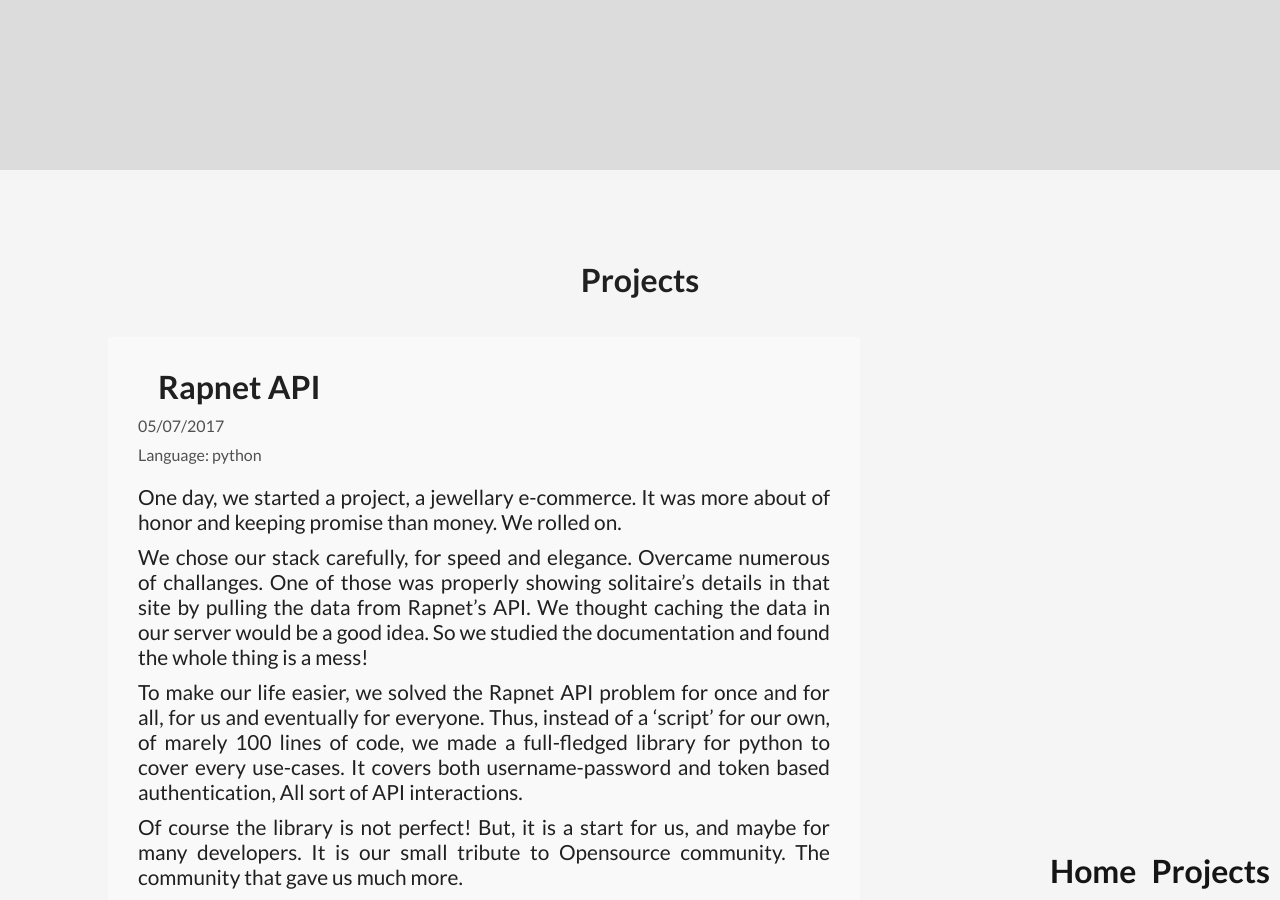
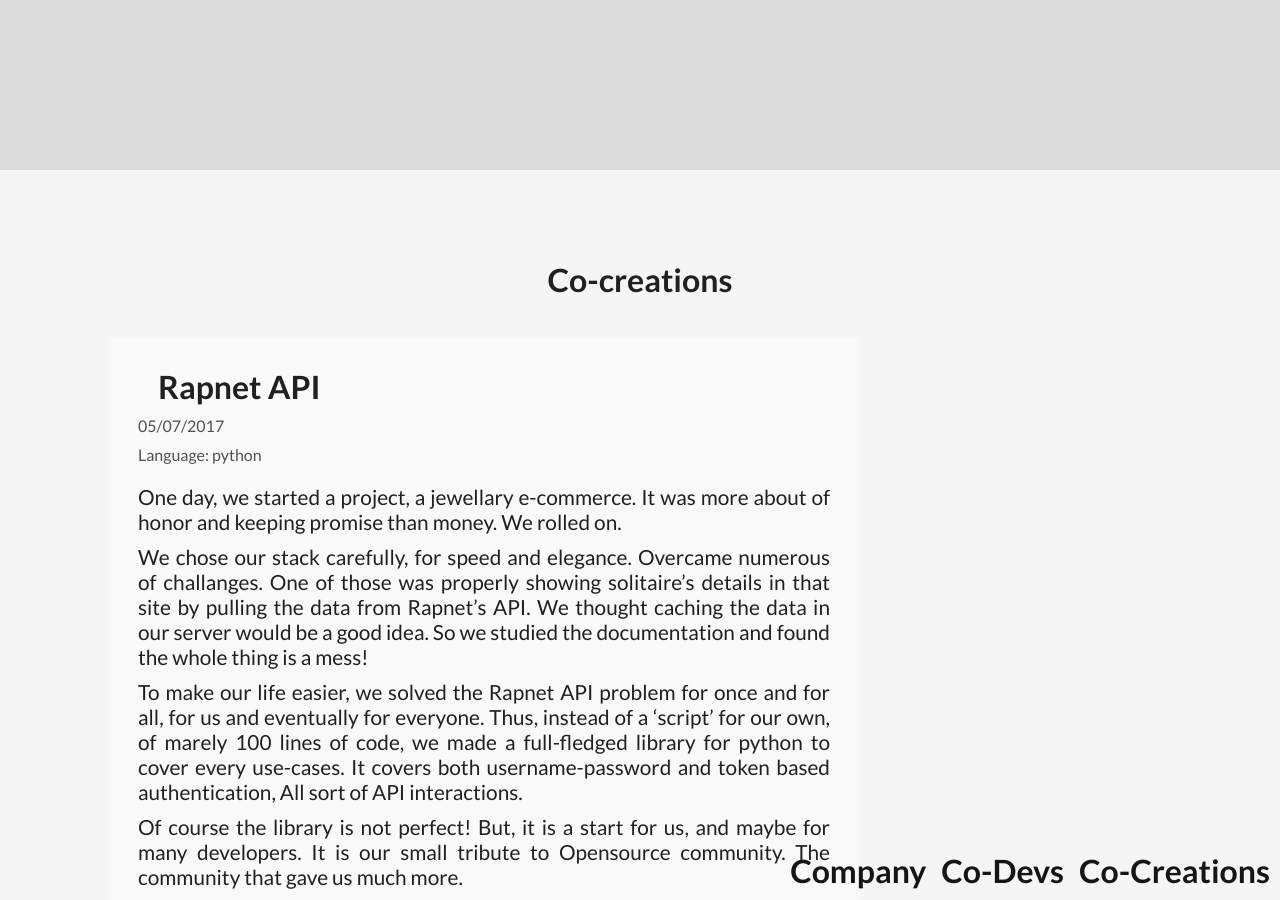
Before and after one commit to codesigntheory/codesigntheory.github.io, a Jekyll site: the page built from index.html, in a window 1280 px wide and 900 px high, scrolled down 730 px. Built offline with Jekyll 4.4.1, drawn with Linux system fonts in a browser that asks for light colours; a script that is not in the unit is left out.

Commit message:
demo [master]

```diff
--- /dev/null
+++ b/_includes/head.html
@@ -0,0 +1,9 @@
+<head>
+  {% if page.title == "home" %}
+  <title>{{ site.title }} | {{ site.description }}</title>
+  {% else %}
+  <title>{{ page.title }} | {{ site.title }}</title>
+  {% endif %}
+  <link href="https://fonts.googleapis.com/css?family=Lato:400,400i,700,700i,900|Source+Code+Pro:400,700|Roboto+Mono:400,400i,700,700i" rel="stylesheet">
+  <link href="/css/main.css" rel="stylesheet"/>
+</head>
--- /dev/null
+++ b/_includes/header.html
@@ -0,0 +1,10 @@
+<div class="header">
+  <div class="title-group" id="head">
+    {% if page.title == "home" %}
+    <h1 class="page-title">{{site.title}}</h1>
+    <h3 class="page-sub">{{site.description}}</h3>
+    {% else %}
+    <h1 class="page-title">{{page.title}}</h1>
+    {% endif %}
+  </div>
+</div>
--- /dev/null
+++ b/_includes/menu.html
@@ -0,0 +1,5 @@
+<div id="menu">
+  <a class="menu-item" href="{{site.url}}">Company</a>
+  <a class="menu-item" href="https://codesign.com.bd">Co-Devs</a>
+  <a class="menu-item" href="{{site.url}}#projects">Co-Creations</a>
+</div>
--- a/_layouts/default.html
+++ b/_layouts/default.html
@@ -1,3 +1,10 @@
 ---
 ---
-{{ content }}
+<html>
+  {% include head.html %}
+  <body>
+    {% include header.html %}
+    {% include menu.html %}
+    {{ content }}
+  </body>
+</html>
--- a/index.html
+++ b/index.html
@@ -1,26 +1,10 @@
 ---
 layout: default
+title: 'home'
 ---
-<html>
-  <head>
-    <title>Codesign Theory</title>
-    <link href="https://fonts.googleapis.com/css?family=Lato:400,400i,700,700i,900|Source+Code+Pro:400,700|Roboto+Mono:400,400i,700,700i" rel="stylesheet">
-    <link href="/css/main.css" rel="stylesheet"/>
-  </head>
-  <body>
-    <div id="menu">
-      <a class="menu-item" href="#">Home</a>
-      <a class="menu-item" href="#projects">Projects</a>
-    </div>
-    <div class="header">
-      <div class="title-group" id="head">
-        <h1 class="page-title">{{site.title}}</h1>
-        <h3 class="page-sub">{{site.description}}</h3>
-      </div>
-    </div>
 {% assign sorted_projects = site.projects | sort:"date" %}
 <div class="projects" id="projects">
-      <h1 class="section-header">Projects</h1>
+  <h1 class="section-header">Co-creations</h1>
   {% for project in sorted_projects %}
   <div class="project {% cycle 'left', 'right' %}">
     <div class="card">
@@ -34,5 +18,3 @@
   {% endfor %}
 </div>
 <script src="//lab.lepture.com/github-cards/widget.js"></script>
-  </body>
-</html>
```
Also changed, not shown: 3 other files. Lines whose indentation alone changed are shown as unchanged.
